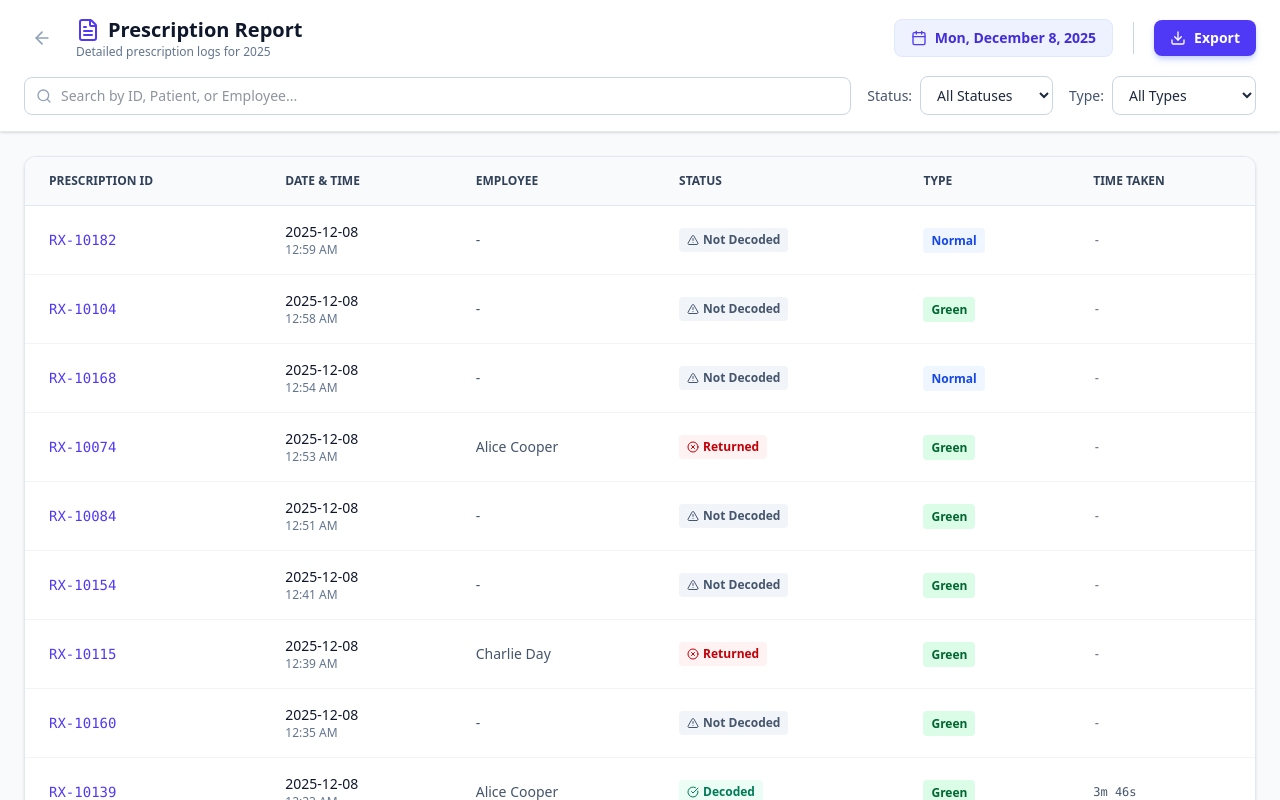
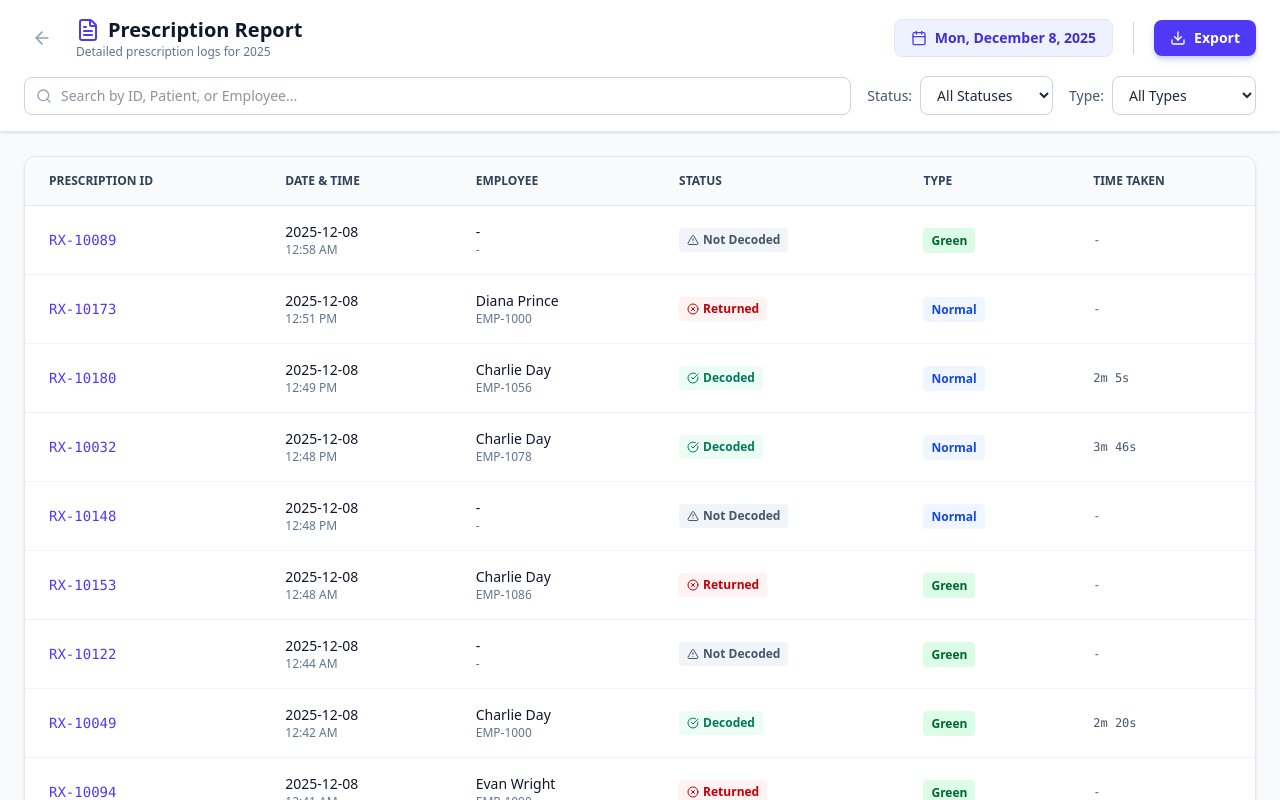
Before and after one commit to visaal1582892/auto-prescription-assignment-mock, a React (Vite) app: page /prescription-report in a window 1280 px wide. Shown: the top 800 px of the page. Built offline with nearby package versions, Linux system fonts and the light colour scheme; sample sign-in values are in the browser's storage.

Commit message:
added emp id in prescription report also

```diff
--- a/src/pages/PrescriptionReport.jsx
+++ b/src/pages/PrescriptionReport.jsx
@@ -43,6 +43,7 @@ const PrescriptionReport = () => {
                 timestamp: date.toLocaleTimeString([], { hour: '2-digit', minute: '2-digit' }),
                 patientName: `Patient ${i}`,
                 employeeName: status === 'Not Decoded' ? '-' : employees[Math.floor(Math.random() * employees.length)],
+                empId: status === 'Not Decoded' ? '-' : `EMP-${1000 + Math.floor(Math.random() * 100)}`, // New Field
                 status: status,
                 type: type,
                 timeTaken: status === 'Decoded' ? `${Math.floor(Math.random() * 5) + 1}m ${Math.floor(Math.random() * 60)}s` : '-'
@@ -125,7 +126,8 @@ const PrescriptionReport = () => {
             "Date": row.date,
             "Time": row.timestamp,
             "Patient Name": row.patientName,
-            "Employee": row.employeeName,
+            "Employee Name": row.employeeName,
+            "Employee ID": row.empId, // New Export Column
             "Status": row.status,
             "Type": row.type,
             "Time Taken": row.timeTaken
@@ -247,7 +249,12 @@ const PrescriptionReport = () => {
                                                     <span className="text-xs text-slate-500">{row.timestamp}</span>
                                                 </div>
                                             </td>
-                                            <td className="px-6 py-4">{row.employeeName}</td>
+                                            <td className="px-6 py-4">
+                                                <div className="flex flex-col">
+                                                    <span className="font-medium text-slate-900">{row.employeeName}</span>
+                                                    <span className="text-xs text-slate-500">{row.empId}</span>
+                                                </div>
+                                            </td>
                                             <td className="px-6 py-4">
                                                 <span className={`px-2 py-1 rounded text-xs font-bold flex items-center gap-1 w-fit
                                                     ${row.status === 'Decoded' ? 'bg-emerald-50 text-emerald-700' :
```
